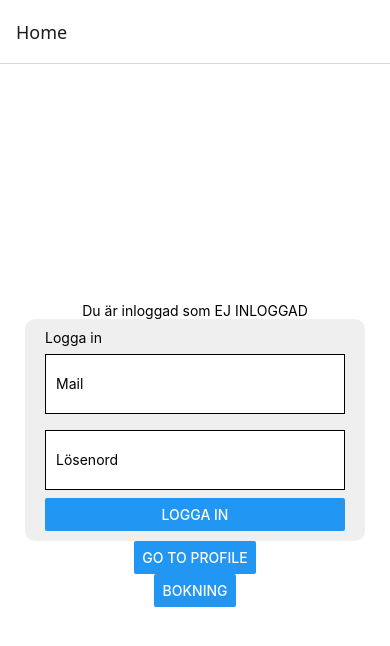
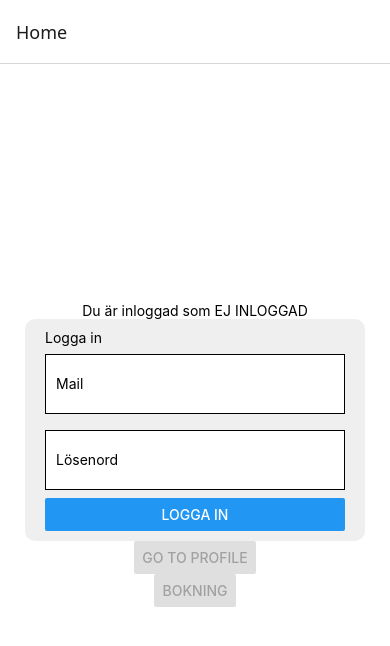
Before and after one commit to pcPixelz/IPP_Projekt, a React Native app in the folder Projekt/: screen /Home in a window 390 px wide. Shown: the top 646 px of the page. Built offline with nearby package versions, Linux system fonts and the light colour scheme.

Commit message:
låser upp bokningsmöjlighet när användare har valts(loggat in)

```diff
--- a/Projekt/components/customlogin.js
+++ b/Projekt/components/customlogin.js
@@ -5,7 +5,7 @@ import { View, TextInput, Text, StyleSheet, Button } from 'react-native';
 import { db } from '../firebaseConfig';
 import { collection, query, where, getDocs } from 'firebase/firestore';
 
-const CustomLogin = ( {CurrentUser} ) => {
+const CustomLogin = ( {CurrentUser, UserSelected} ) => {
 
     const [user_email, setEmail] = useState('');
     const [user_password, setPassword] = useState('');
@@ -25,7 +25,7 @@ const CustomLogin = ( {CurrentUser} ) => {
             />
             <Button
             title="Logga In"
-            onPress={() => FirestoreLogin(user_email, user_password, CurrentUser)}
+            onPress={() => FirestoreLogin(user_email, user_password, CurrentUser, UserSelected)}
             />
         </View>
 
@@ -33,7 +33,7 @@ const CustomLogin = ( {CurrentUser} ) => {
 }
 
 //https://rnfirebase.io/firestore/usage
-const FirestoreLogin = async (user_email, user_password, CurrentUser) => {
+const FirestoreLogin = async (user_email, user_password, CurrentUser, UserSelected) => {
 
     const userCollection = collection(db, 'Users');
     const q = query(userCollection, where('email', '==', user_email));
@@ -50,6 +50,7 @@ const FirestoreLogin = async (user_email, user_password, CurrentUser) => {
         else
         {
             CurrentUser(user_email);
+            UserSelected(true);
         }
     }
     else
--- a/Projekt/screens/Homescreen.js
+++ b/Projekt/screens/Homescreen.js
@@ -9,19 +9,23 @@ import CustomLogin from '../components/customlogin';
 export default function Homescreen({navigation}) {
 
   const [currentuser, setCurrentUser] = useState('EJ INLOGGAD');
+  const [user_selected, setUserSelected] = useState(false);
 
   return(
         <View style={styles.container}>
               <Text>Du är inloggad som {currentuser}</Text>
               <CustomLogin
               CurrentUser = {setCurrentUser}
+              UserSelected = {setUserSelected}
               />
               <Button
               title="Go to Profile"
               onPress={() => navigation.navigate("Profile")}
+              disabled={true}
               />
               <Button
               title="Bokning"
+              disabled={!user_selected}
               onPress={() => navigation.navigate("Bokning", {current_user: currentuser})}
               />
               <StatusBar style="auto" />
```
